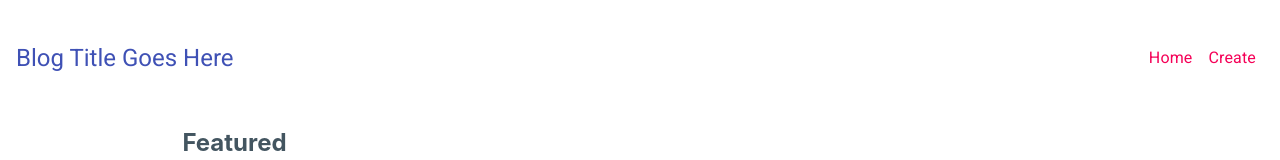
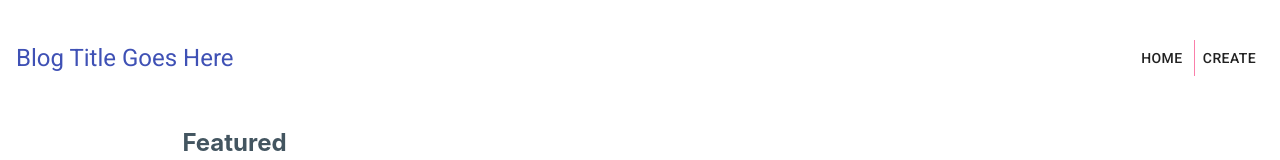
Before and after one commit to pstringe/blog, a React (Create React App) app: page / in a window 1280 px wide. Shown: the top 160 px of the page. Built offline with nearby package versions, Linux system fonts and the light colour scheme; data requests are answered from the project's data file; the HTML template or start-up script is replaced by a standard one.

Commit message:
added button-group to nav

```diff
--- a/src/Navbar.js
+++ b/src/Navbar.js
@@ -1,14 +1,14 @@
 import { Link } from 'react-router-dom';
-import {Typography} from '@material-ui/core';
+import {Typography, Button,  ButtonGroup} from '@material-ui/core';
 
 const Navbar = (props) => {
     return (
         <nav className='navbar'>
             <Typography color='primary' variant='h5' component='h1'> {props.title} </Typography>
-            <div className="links">
-                <Link to='/'><Typography color='secondary'>Home</Typography></Link>
-                <Link to='/create'><Typography color='secondary'>Create</Typography></Link>
-            </div>
+            <ButtonGroup variant='text' color='secondary' className="links">
+                <Link to='/'><Button>Home</Button></Link>
+                <Link to='/create'><Button>Create</Button></Link>
+            </ButtonGroup>
         </nav>
     );
 }
```
Also changed, not shown: src/index.css (+4 -3 lines).
